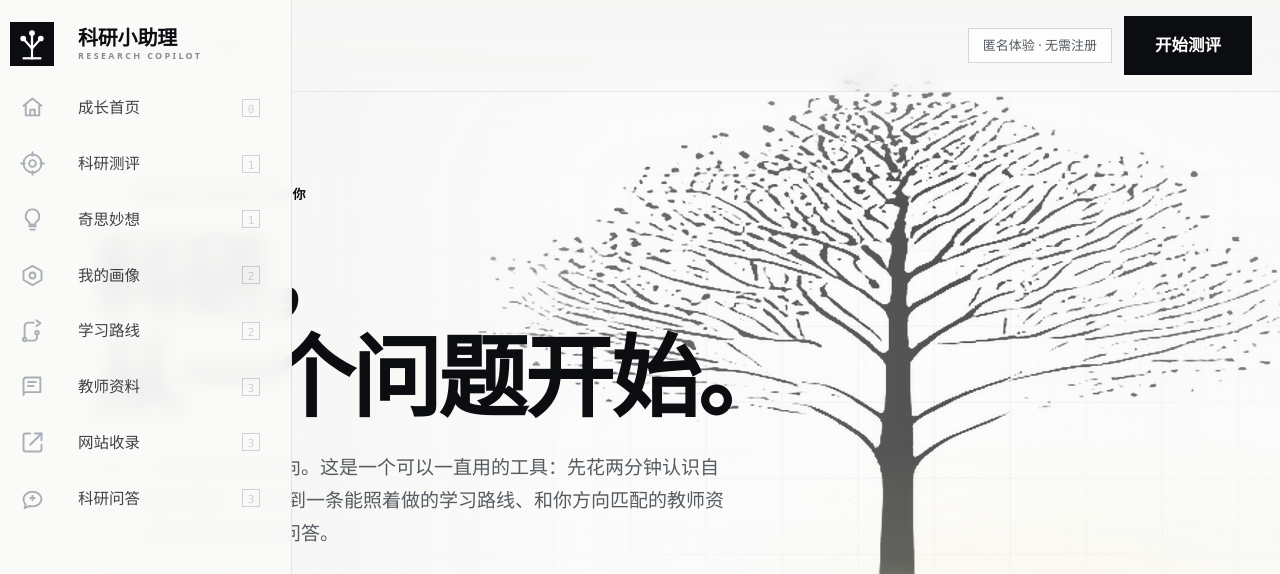
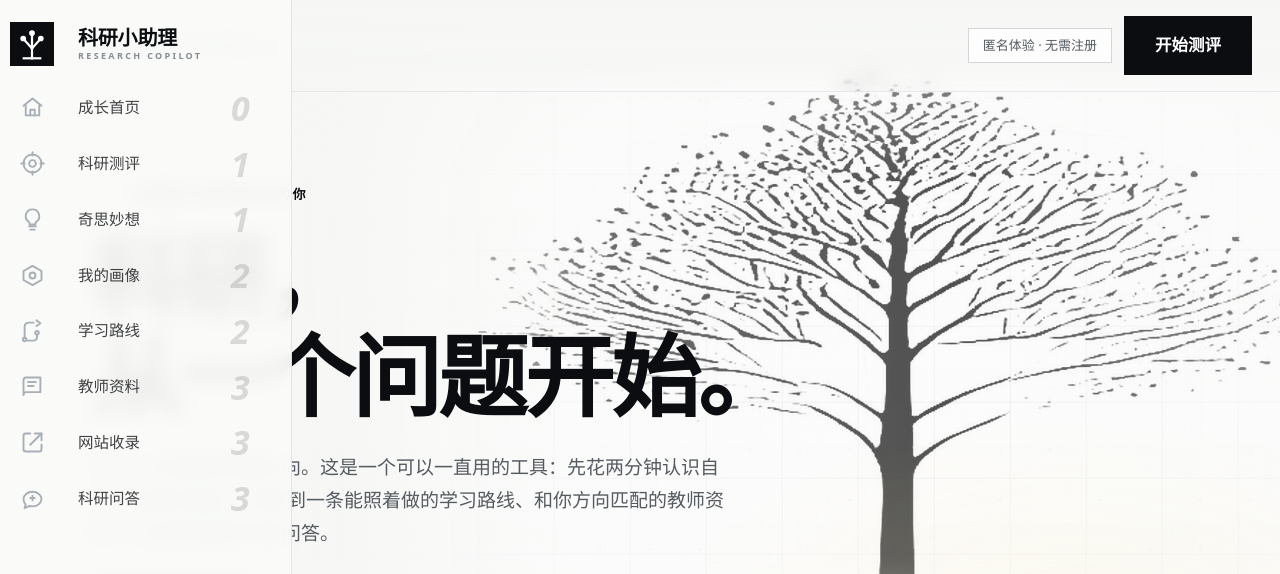
Before and after one commit to Kevin87654/AI-science-research, a Next.js app: page / in a window 1280 px wide. Shown: the top 574 px of the page. Built offline with nearby package versions, Linux system fonts and the light colour scheme.

Commit message:
style: 菜单引导序号改为大号加粗斜体数字（球衣号式虚化）

```diff
--- a/src/app/globals.css
+++ b/src/app/globals.css
@@ -225,17 +225,18 @@ a:focus-visible, button:focus-visible, input:focus-visible, summary:focus-visibl
 .dock-item-active .dock-item-index { color: rgba(11, 13, 16, 0.5); }
 .dock-item-active:hover { background: rgba(11, 13, 16, 0.13); }
 /*
- * 引导序号（0/1/2/3）：虚化呈现 —— 低透明度 + 轻微模糊，不抢菜单正文的视觉优先级；
- * hover / 当前页时略微清晰，保持直角工业风（细边框小方块，无圆角无辉光）。
+ * 引导序号（0/1/2/3）：大号加粗斜体数字（球衣号式），放在菜单项右侧、
+ * 低透明度"虚化"呈现 —— 不抢菜单正文的视觉优先级；hover / 当前页时略微清晰。
  */
 .dock-item-hint {
-  flex: none; width: 18px; height: 18px; display: grid; place-items: center;
-  font-family: ui-monospace, "SFMono-Regular", Consolas, monospace; font-size: 11px;
-  border: 1px solid currentColor; opacity: 0.22; filter: blur(0.4px);
-  transition: opacity 0.15s ease, filter 0.15s ease;
+  flex: none; align-self: stretch; display: grid; place-items: center;
+  padding-right: 12px; line-height: 1; pointer-events: none;
+  font-size: 34px; font-weight: 800; font-style: italic; letter-spacing: -0.05em;
+  color: rgba(11, 13, 16, 0.14);
+  transition: color 0.15s ease;
 }
-.dock-item:hover .dock-item-hint { opacity: 0.5; filter: none; }
-.dock-item-active .dock-item-hint { opacity: 0.6; filter: none; }
+.dock-item:hover .dock-item-hint { color: rgba(11, 13, 16, 0.3); }
+.dock-item-active .dock-item-hint { color: rgba(11, 13, 16, 0.42); }
 
 /* 对外联系方式：菜单最下方那一项（`margin-top: auto` 把它压到底部，中间留白给上面那列按钮） */
 .dock-contact-wrap { margin-top: auto; padding-top: 14px; border-top: 1px solid var(--line-soft); }
```
